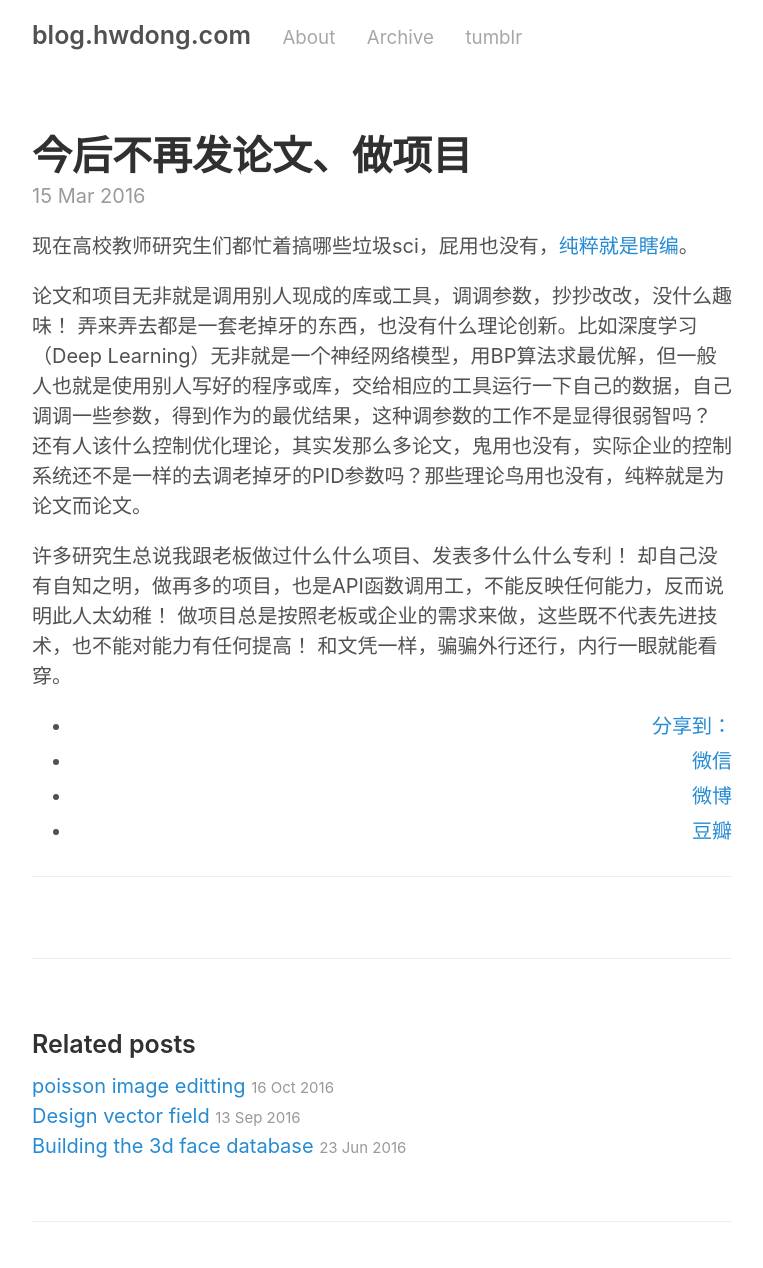
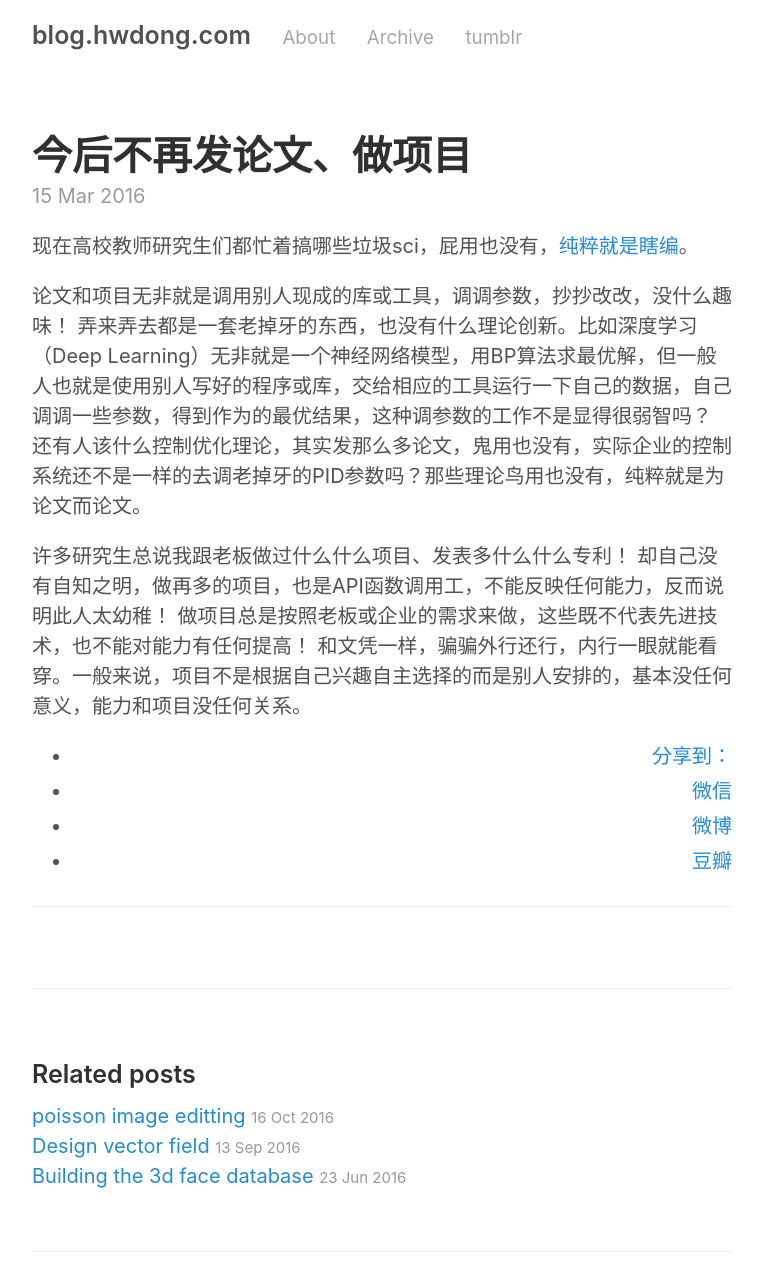
Before and after one commit to hwdong/hwdong-old.github.io, a Jekyll site: the page built from _posts/2016-03-15-今后不再发论文，专注机器学习在游戏、动画、虚拟现实方面的应用.md, in a window 1280 px wide. Shown: the top 1268 px of the page, without its empty margins (258-1021 px from the left). Built offline with Jekyll 4.4.1, drawn with Linux system fonts in a browser that asks for light colours; comment, search, counter and statistics services are not loaded.

Commit message:
Update 2016-03-15-今后不再发论文，专注机器学习在游戏、动画、虚拟现实方面的应用.md

```diff
--- a/_posts/2016-03-15-今后不再发论文，专注机器学习在游戏、动画、虚拟现实方面的应用.md
+++ b/_posts/2016-03-15-今后不再发论文，专注机器学习在游戏、动画、虚拟现实方面的应用.md
@@ -12,4 +12,4 @@ tags:
 论文和项目无非就是调用别人现成的库或工具，调调参数，抄抄改改，没什么趣味！ 弄来弄去都是一套老掉牙的东西，也没有什么理论创新。比如深度学习（Deep Learning）无非就是一个神经网络模型，用BP算法求最优解，但一般人也就是使用别人写好的程序或库，交给相应的工具运行一下自己的数据，自己调调一些参数，得到作为的最优结果，这种调参数的工作不是显得很弱智吗？  还有人该什么控制优化理论，其实发那么多论文，鬼用也没有，实际企业的控制系统还不是一样的去调老掉牙的PID参数吗？那些理论鸟用也没有，纯粹就是为论文而论文。
 
 
-许多研究生总说我跟老板做过什么什么项目、发表多什么什么专利！ 却自己没有自知之明，做再多的项目，也是API函数调用工，不能反映任何能力，反而说明此人太幼稚！ 做项目总是按照老板或企业的需求来做，这些既不代表先进技术，也不能对能力有任何提高！ 和文凭一样，骗骗外行还行，内行一眼就能看穿。
+许多研究生总说我跟老板做过什么什么项目、发表多什么什么专利！ 却自己没有自知之明，做再多的项目，也是API函数调用工，不能反映任何能力，反而说明此人太幼稚！ 做项目总是按照老板或企业的需求来做，这些既不代表先进技术，也不能对能力有任何提高！ 和文凭一样，骗骗外行还行，内行一眼就能看穿。一般来说，项目不是根据自己兴趣自主选择的而是别人安排的，基本没任何意义，能力和项目没任何关系。
```
